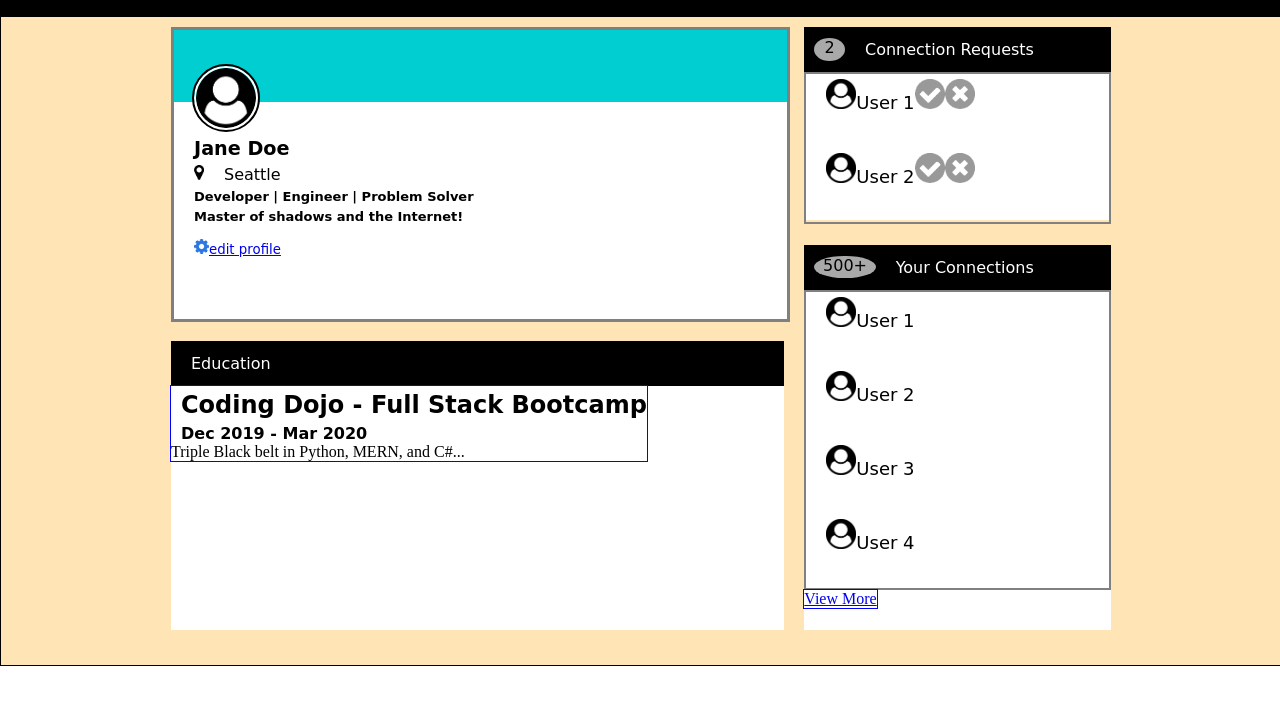
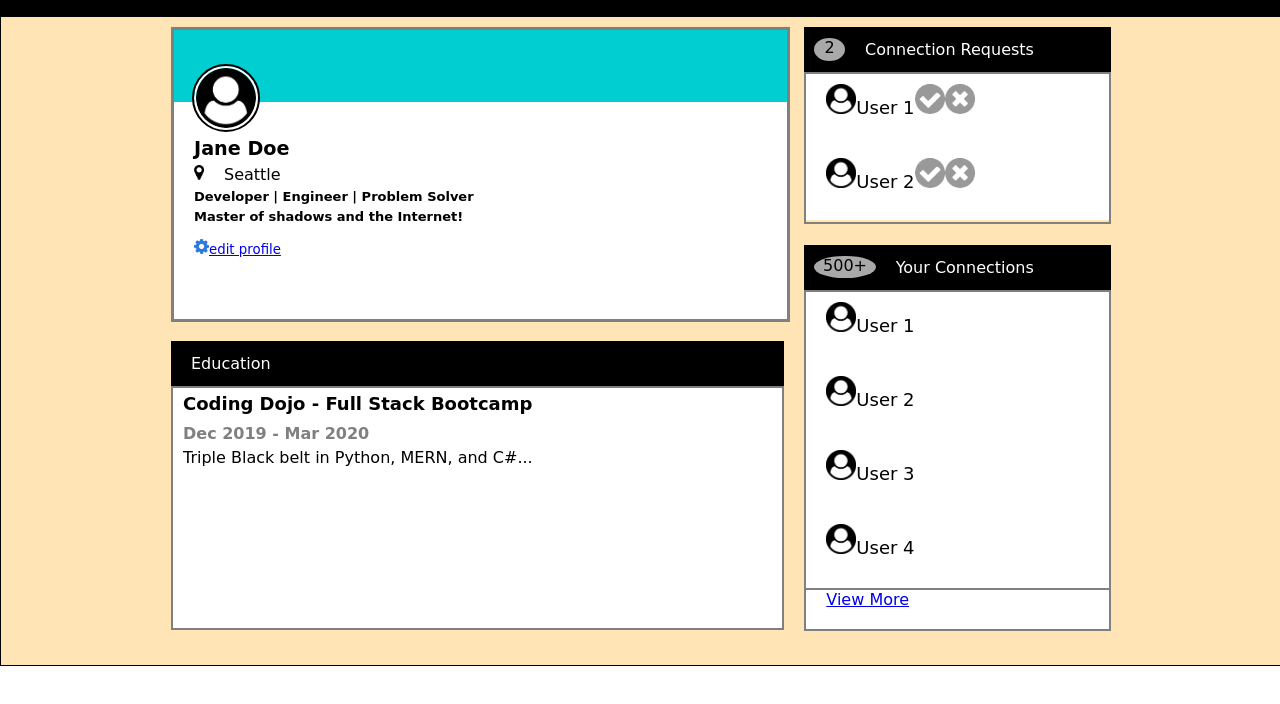
Before and after one commit to gamesBrown/profilepage_rekt, a plain HTML site: page index.html in a window 1280 px wide. Shown: the part 56-760 px from the top of the page. Drawn offline with Linux system fonts and the light colour scheme.

Commit message:
fixed some thangs

```diff
--- a/index.html
+++ b/index.html
@@ -54,7 +54,7 @@
           <div class="subcontent"><div class="label"><div class="circle">2</div><span class="labelText">Connection Requests</span></div><div class="userBox"><ul><li><img src="icons/user-circle.png" alt="first user">User 1<img src="icons/accept-circle.png" alt="accept circle"><img src="icons/close-circle.png" alt="close circle"></li>
             <li><img src="icons/user-circle.png" alt="second user">User 2<img src="icons/accept-circle.png" alt="accept circle"><img src="icons/close-circle.png" alt="close circle"></li></ul></div></div>
           <div class="subcontent connections"><div class="label"><div class="oval">500+</div><span class="labelText">Your Connections</span></div><div class="userBox"><ul><li><img src="icons/user-circle.png" alt="first user">User 1</li>
-            <li><img src="icons/user-circle.png" alt="second user">User 2</li><li><img src="icons/user-circle.png" alt="second user">User 3</li><li><img src="icons/user-circle.png" alt="second user">User 4</li></ul></div><div class="boxMe"><a href="#">View More</a></div></div></div>
+            <li><img src="icons/user-circle.png" alt="second user">User 2</li><li><img src="icons/user-circle.png" alt="second user">User 3</li><li><img src="icons/user-circle.png" alt="second user">User 4</li></ul></div><div class="viewMore"><a href="#">View More</a></div></div></div>
         </div>
       </div>
     </div>
--- a/styles.css
+++ b/styles.css
@@ -193,16 +193,16 @@
 
 }
 
-.subcontent > p, h2, h4{
+.boxMe > p, h2, h4{
     margin-top: 5px;
     margin-left: 10px;
     font-family: cursive;
 }
-.subcontent >h4{
+.boxMe >h4{
     margin-top: 10px;
     color: gray;
 }
-.subcontent >h2{
+.boxMe >h2{
 
 
     font-size: large;
@@ -212,6 +212,7 @@
 
     height: 77%;
     display: flex;
+
 
 
     border: 2px solid gray;
@@ -227,7 +228,7 @@
     list-style-type: none;
 }
 .userBox li{
-    margin-top: 5px;
+    margin-top: 10px;
     flex:1;
     font-family: cursive;
     font-size: large;
@@ -238,17 +239,20 @@
     height:30px;
 
 }
-.userBox a{
-    font-family: cursive;
-}
+
 
 .boxMe{
 
-    display: inline-block;
-    outline: 1px solid blue;
-
-
-
-
-
+    height: 83%;
+    border: 2px solid grey
 }
+.viewMore{
+    font-family: cursive;
+    border: 2px solid grey;
+    height: 10%;
+    border-top :0px;
+}
+.viewMore > a{
+    margin-top: 10px;
+    margin-left: 20px;
+}
```
